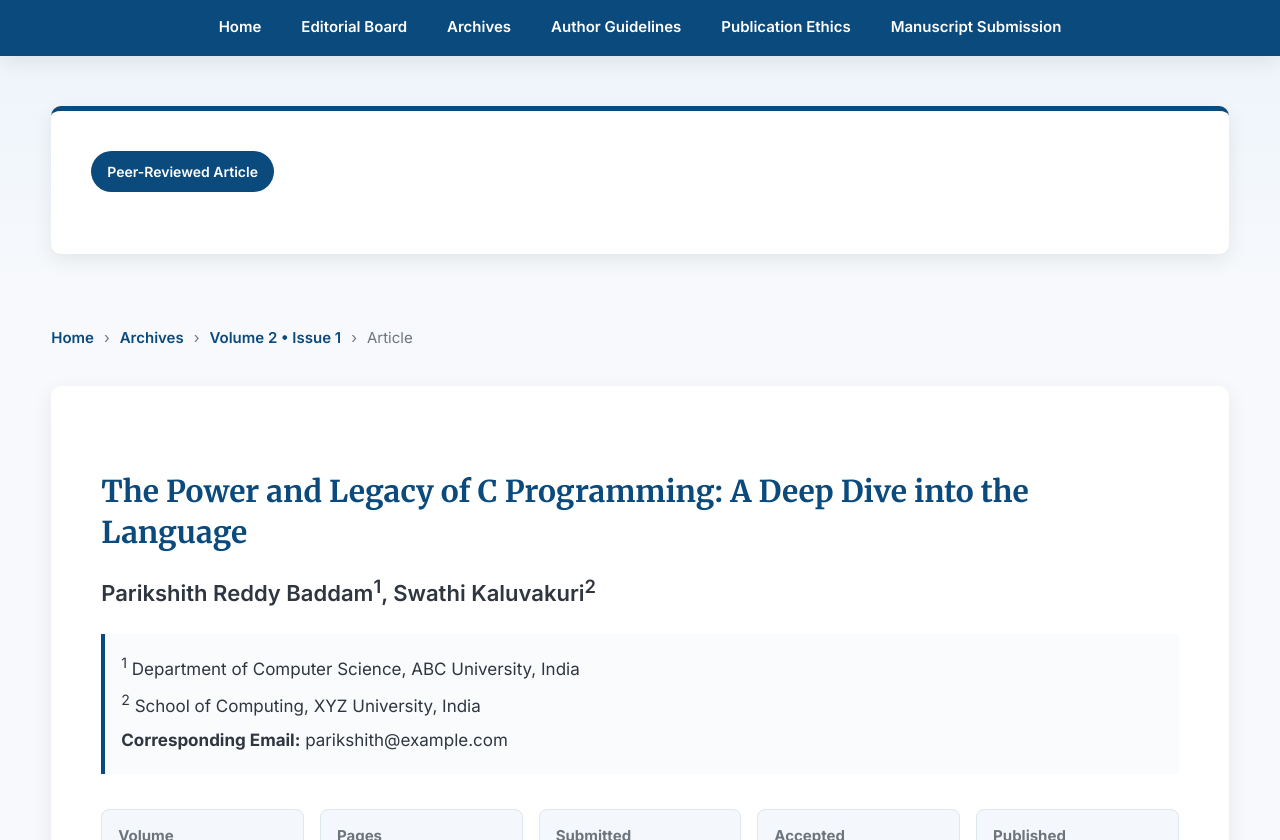
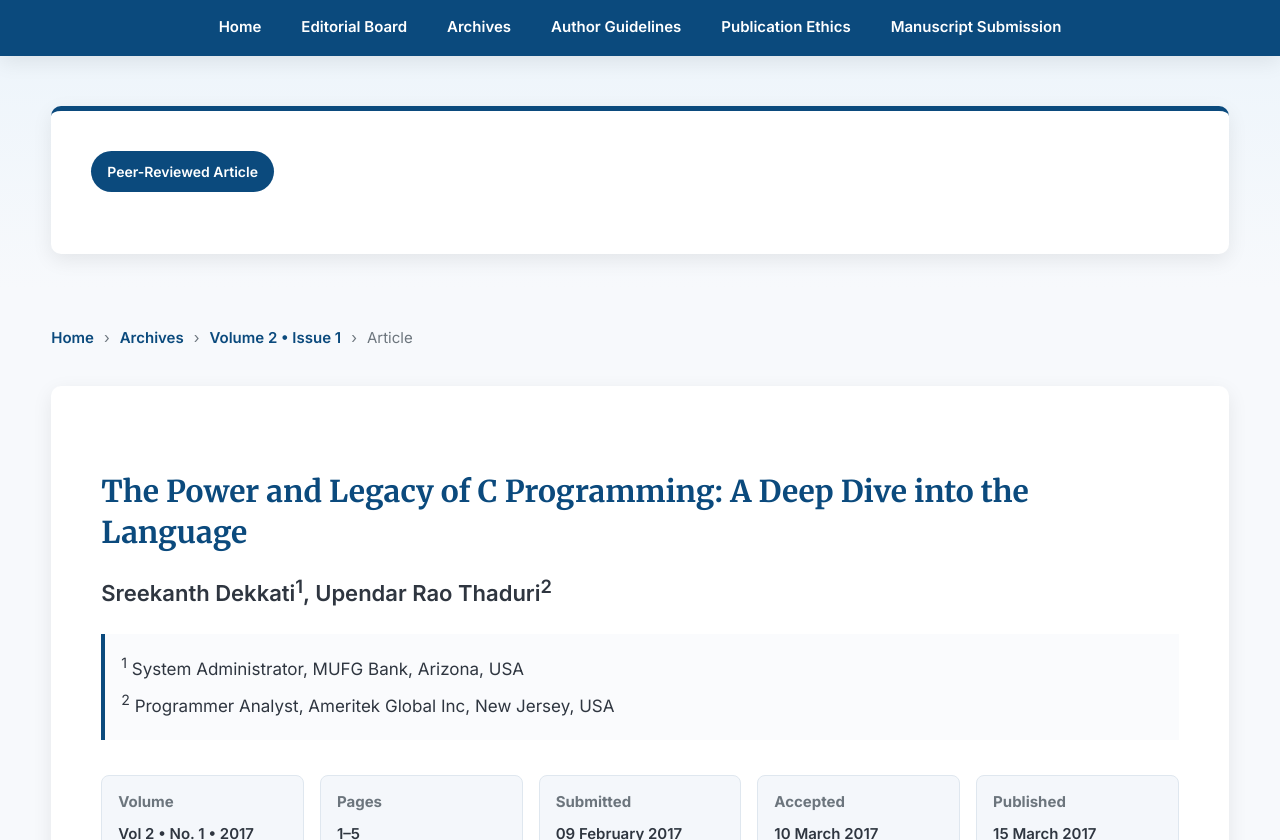
Before and after one commit to uprightpub/uprightpub.github.io, a plain HTML site: page tmr/issues/v2n1/01.html in a window 1280 px wide. Shown: the part 112-952 px from the top of the page. Drawn offline with Linux system fonts and the light colour scheme.

Commit message:
Update 01.html

```diff
--- a/tmr/issues/v2n1/01.html
+++ b/tmr/issues/v2n1/01.html
@@ -1140,27 +1140,18 @@ A Deep Dive into the Language
 
 <div class="authors">
 
-Parikshith Reddy Baddam<sup>1</sup>,
-Swathi Kaluvakuri<sup>2</sup>
+Sreekanth Dekkati<sup>1</sup>,
+Upendar Rao Thaduri<sup>2</sup>
 
 </div>
 
 <div class="affiliations">
 
 <p>
-<sup>1</sup> Department of Computer Science,
-ABC University, India
+<sup>1</sup> System Administrator, MUFG Bank, Arizona, USA
 </p>
 <p>
-<sup>2</sup> School of Computing,
-XYZ University, India
-</p>
-<p>
-
-<strong>Corresponding Email:</strong>
-
-parikshith@example.com
-
+<sup>2</sup> Programmer Analyst, Ameritek Global Inc, New Jersey, USA
 </p>
 
 </div>
@@ -1169,7 +1160,7 @@ parikshith@example.com
 
 <div class="info-card">
 <h4>Volume</h4>
-<p>Vol 1 • No. 1 • 2016</p>
+<p>Vol 2 • No. 1 • 2017</p>
 </div>
 
 <div class="info-card">
```
